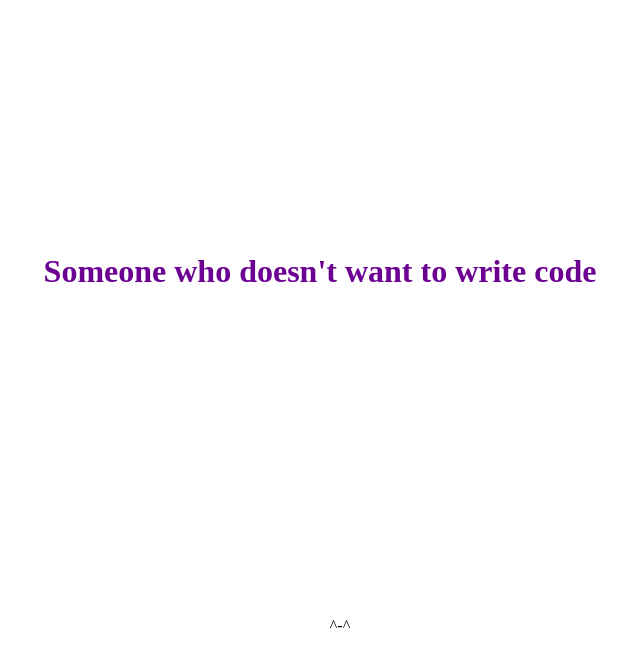
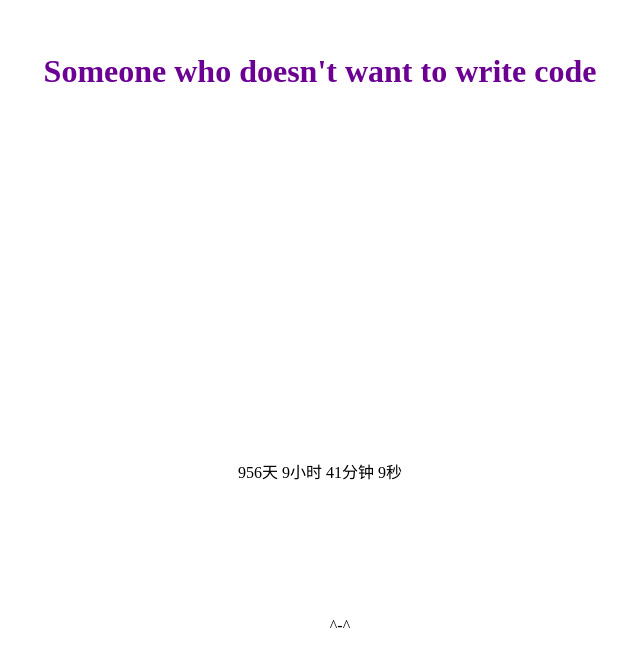
Before and after one commit to xus6495/xus6495.github.io, a plain HTML site: page index.html in a window 1280 px wide. Shown: the part 129-800 px from the top of the page, without its empty margins (320-960 px from the left). Drawn offline with Linux system fonts and the light colour scheme.

Commit message:
Update index.html

```diff
--- a/index.html
+++ b/index.html
@@ -40,6 +40,24 @@ footer {
   bottom: 0;
   width: 100%;
 }
+
+.countdown {
+      font-size: 48px;
+      color: red;
+      animation: countdownAnimation 1s infinite alternate;
+    }
+
+    @keyframes countdownAnimation {
+      0% {
+        color: red;
+      }
+      50% {
+        color: blue;
+      }
+      100% {
+        color: red;
+      }
+    }
 </style>
 </head>
 <body>
@@ -48,9 +66,34 @@ footer {
 </header>
 
 <!-- 这里是你的网页主体内容 -->
-
+<section class="container">
+    <div id="countdown"></div>
+</section>
 <footer>
   <p>^-^</p>
 </footer>
+<script>
+    // JavaScript代码实现倒计时逻辑
+    const countdownElement = document.getElementById('countdown');
+
+    function countdown() {
+      const targetDate = new Date('2027-01-10');
+      const currentDate = new Date();
+      const timeDifference = targetDate - currentDate;
+
+      if (timeDifference > 0) {
+        const days = Math.floor(timeDifference / (1000 * 60 * 60 * 24));
+        const hours = Math.floor((timeDifference % (1000 * 60 * 60 * 24)) / (1000 * 60 * 60));
+        const minutes = Math.floor((timeDifference % (1000 * 60 * 60)) / (1000 * 60));
+        const seconds = Math.floor((timeDifference % (1000 * 60)) / 1000);
+
+        countdownElement.innerHTML = `${days}天 ${hours}小时 ${minutes}分钟 ${seconds}秒`;
+      } else {
+        countdownElement.innerHTML = '倒计时结束';
+      }
+    }
+
+    setInterval(countdown, 1000);
+  </script>
 </body>
 </html>
```
